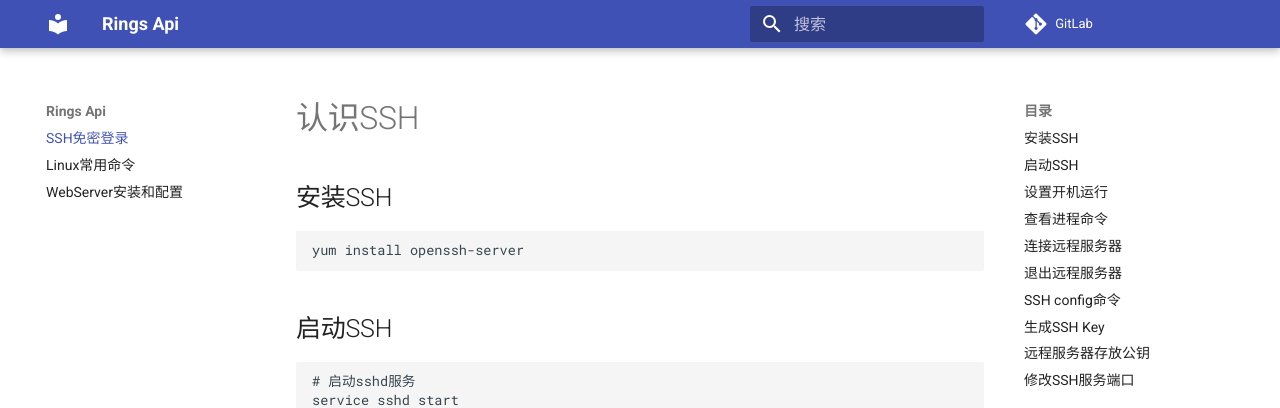
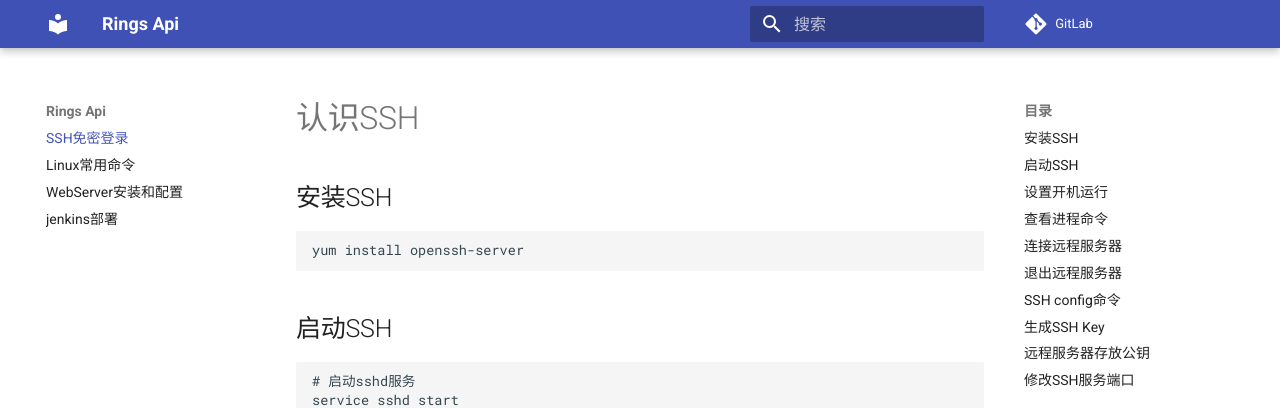
Before and after one commit to GuoYangGit/centosStudy, an MkDocs documentation site: the page built from docs/index.md, in a window 1280 px wide. Shown: the top 408 px of the page. Built offline with MkDocs 1.6.1 and Material for MkDocs 9.7.7, drawn with Linux system fonts in a browser that asks for light colours.

Commit message:
加入jenkins

```diff
--- a/mkdocs.yml
+++ b/mkdocs.yml
@@ -33,3 +33,4 @@ nav: # 页面导航
   - SSH免密登录: index.md
   - Linux常用命令: commands.md
   - WebServer安装和配置: webserver.md
+  - jenkins部署: jenkins.md
```
Also changed, not shown: docs/jenkins.md (added).
